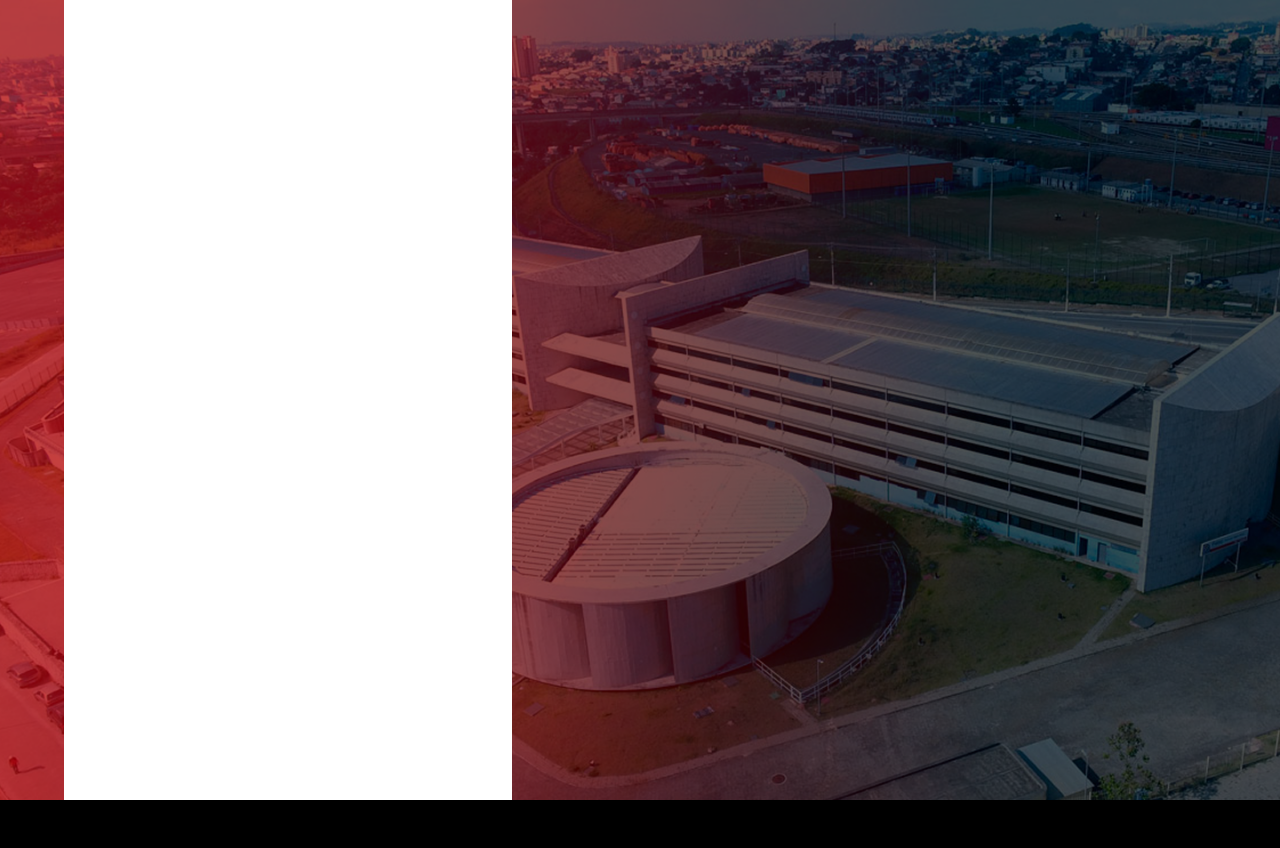
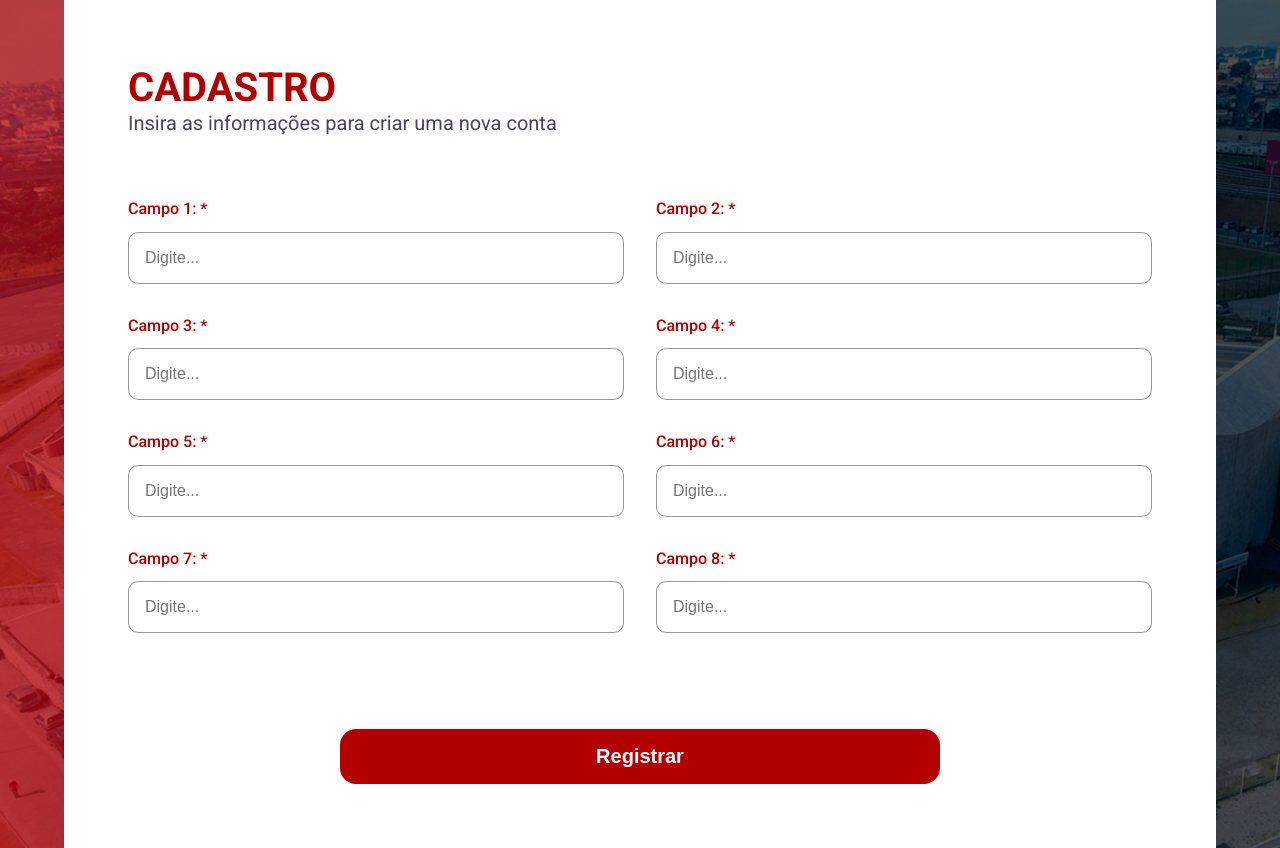
Before and after one commit to FATEC-Team-CPI/FATEC-AI-BOT-FrontEnd-Vue, a Vue app: page /register in a window 1280 px wide. Before the commit the page ends 800 px from the top, so only its background shows below. Built offline with nearby package versions, Linux system fonts and the light colour scheme.

Commit message:
feat: finalização de tela bas para Cadastro, inicío de tela Menu

```diff
--- /dev/null
+++ b/src/Views/MenuView.vue
@@ -0,0 +1,15 @@
+<script setup lang="ts"></script>
+
+<template>
+  <div class="app-container app-container-screen">
+    <h1 class="app-title">MENU</h1>
+    <h2 class="app-subtitle">Escolha uma opção para continuar</h2>
+
+    <div class="app-form">
+      <button class="form-btn">Registrar</button>
+      <button class="form-btn">Entrar</button>
+    </div>
+  </div>
+</template>
+
+<style scoped></style>
--- a/src/Views/RegisterView.vue
+++ b/src/Views/RegisterView.vue
@@ -1,8 +1,53 @@
 <script setup lang="ts"></script>
 
 <template>
-  <div class="app-container app-container-stripe">
-    <h1>Register</h1>
+  <div class="app-container app-container-bar">
+    <h1 class="app-title">CADASTRO</h1>
+    <h2 class="app-subtitle">Insira as informações para criar uma nova conta</h2>
+
+    <div class="app-form">
+      <div class="form-group">
+        <label>Campo 1: *</label>
+        <input type="text" placeholder="Digite..." />
+      </div>
+
+      <div class="form-group">
+        <label>Campo 2: *</label>
+        <input type="text" placeholder="Digite..." />
+      </div>
+
+      <div class="form-group">
+        <label>Campo 3: *</label>
+        <input type="text" placeholder="Digite..." />
+      </div>
+
+      <div class="form-group">
+        <label>Campo 4: *</label>
+        <input type="text" placeholder="Digite..." />
+      </div>
+
+      <div class="form-group">
+        <label>Campo 5: *</label>
+        <input type="text" placeholder="Digite..." />
+      </div>
+
+      <div class="form-group">
+        <label>Campo 6: *</label>
+        <input type="text" placeholder="Digite..." />
+      </div>
+
+      <div class="form-group">
+        <label>Campo 7: *</label>
+        <input type="text" placeholder="Digite..." />
+      </div>
+
+      <div class="form-group">
+        <label>Campo 8: *</label>
+        <input type="text" placeholder="Digite..." />
+      </div>
+    </div>
+
+    <button class="form-btn">Registrar</button>
   </div>
 </template>
 
--- a/src/assets/main.css
+++ b/src/assets/main.css
@@ -74,9 +74,10 @@ body {
 
 .app-container {
   min-height: 100vh;
-  padding: var(--spacing-xs) var(--spacing-md);
+  padding: var(--spacing-sm);
   display: flex;
   flex-direction: column;
+  justify-content: center;
   background: var(--color-white);
 }
 
@@ -94,40 +95,69 @@ body {
   margin-left: var(--spacing-sm);
 }
 
-.btn {
-  padding: var(--spacing-sm) var(--spacing-md);
+.app-title {
+  font-size: 2.5rem;
+  color: var(--color-primary);
+}
+
+.app-subtitle {
+  font-size: 1.25rem;
+  margin-bottom: var(--spacing-sm);
+  color: var(--color-neutral);
+  font-weight: 400;
+}
+
+.app-form {
+  display: grid;
+  grid-template-columns: repeat(2, 1fr);
+  gap: var(--spacing-xs);
+  width: 100%;
+  margin-bottom: var(--spacing-md);
+}
+
+.form-group {
+  display: flex;
+  flex-direction: column;
+  gap: .85rem;
+}
+
+.form-group label {
+  font-size: 1rem;
+  font-weight: 500;
+  color: var(--color-primary);
+}
+
+.form-group input {
+  padding: 1rem;
   border-radius: var(--radius-md);
-  border: none;
-  cursor: pointer;
-  font-weight: 500;
+  border: 1px solid var(--overlay-dark);
+  outline: none;
+  font-size: 1rem;
+  font-weight: 400;
 
+  transition: var(--transition-fast);
+}
+
+.form-group input:focus {
+  border-color: var(--color-primary);
+  box-shadow: 0 0 0 1px rgba(178, 0, 0, 0.1);
+}
+
+.form-btn {
+  padding: 1rem var(--spacing-xl);
   background-color: var(--color-primary);
   color: var(--color-white);
+  border: none;
+  border-radius: var(--radius-lg);
+  font-size: 1.25rem;
+  font-weight: 700;
+  cursor: pointer;
+  align-self: center;
 
   transition: var(--transition-normal);
 }
 
-.btn:hover {
-  background-color: var(--color-primary-light);
-  transform: translateY(-1px);
+.form-btn:hover {
   box-shadow: var(--shadow-md);
+  transform: translateY(-2px);
 }
-
-.btn:active {
-  background-color: var(--color-primary-dark);
-  transform: scale(0.98);
-}
-
-.input {
-  padding: var(--spacing-sm) var(--spacing-md);
-  border-radius: var(--radius-md);
-  border: 1px solid var(--color-neutral-light);
-  outline: none;
-
-  transition: var(--transition-fast);
-}
-
-.input:focus {
-  border-color: var(--color-primary);
-  box-shadow: 0 0 0 2px rgba(178, 0, 0, 0.2);
-}
--- a/src/router/index.ts
+++ b/src/router/index.ts
@@ -13,6 +13,11 @@ const router = createRouter({
       name: 'register',
       component: () => import('../views/RegisterView.vue'),
     },
+    {
+      path: '/menu',
+      name: 'menu',
+      component: () => import('../views/MenuView.vue'),
+    },
   ],
 })
 
```
